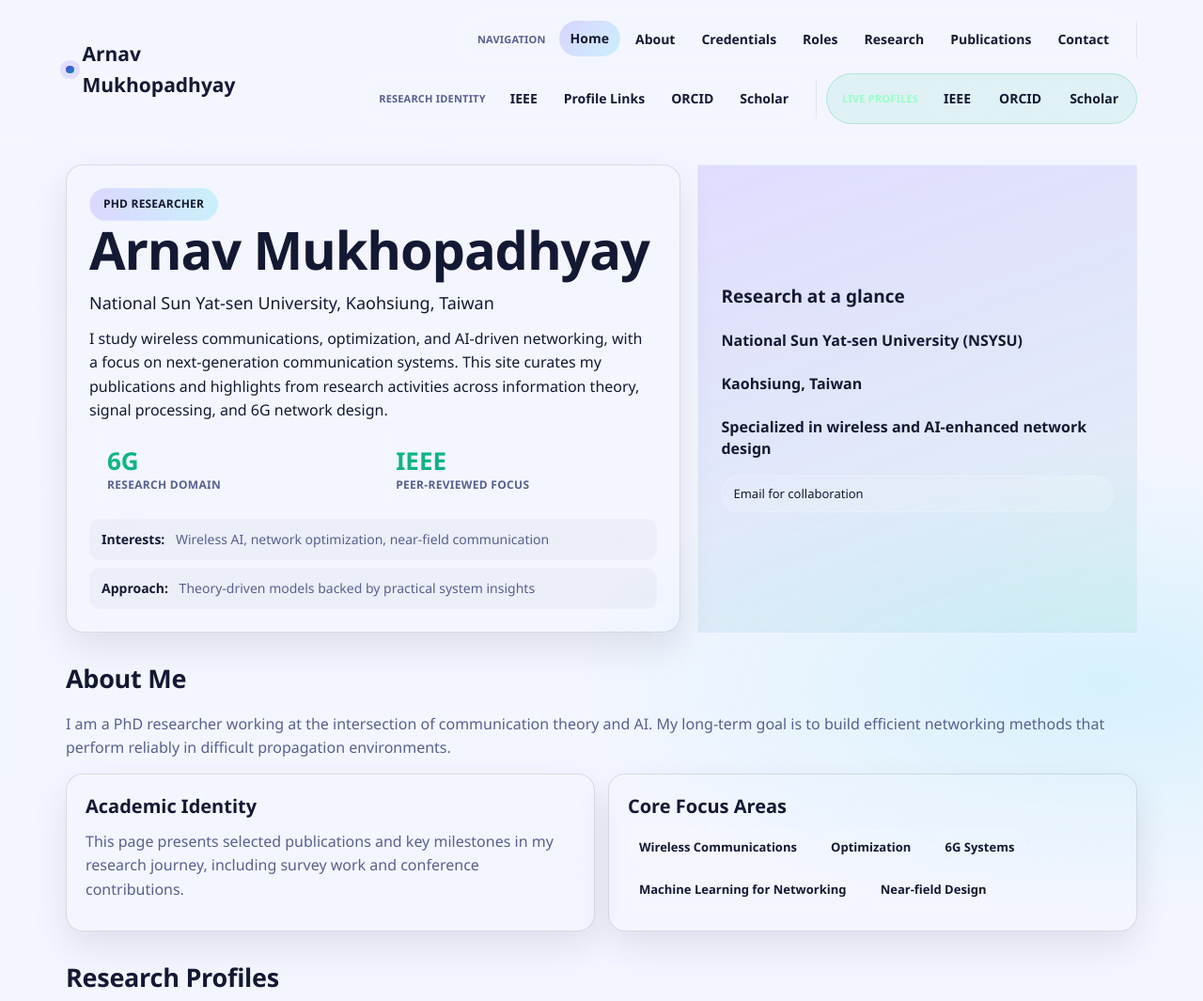
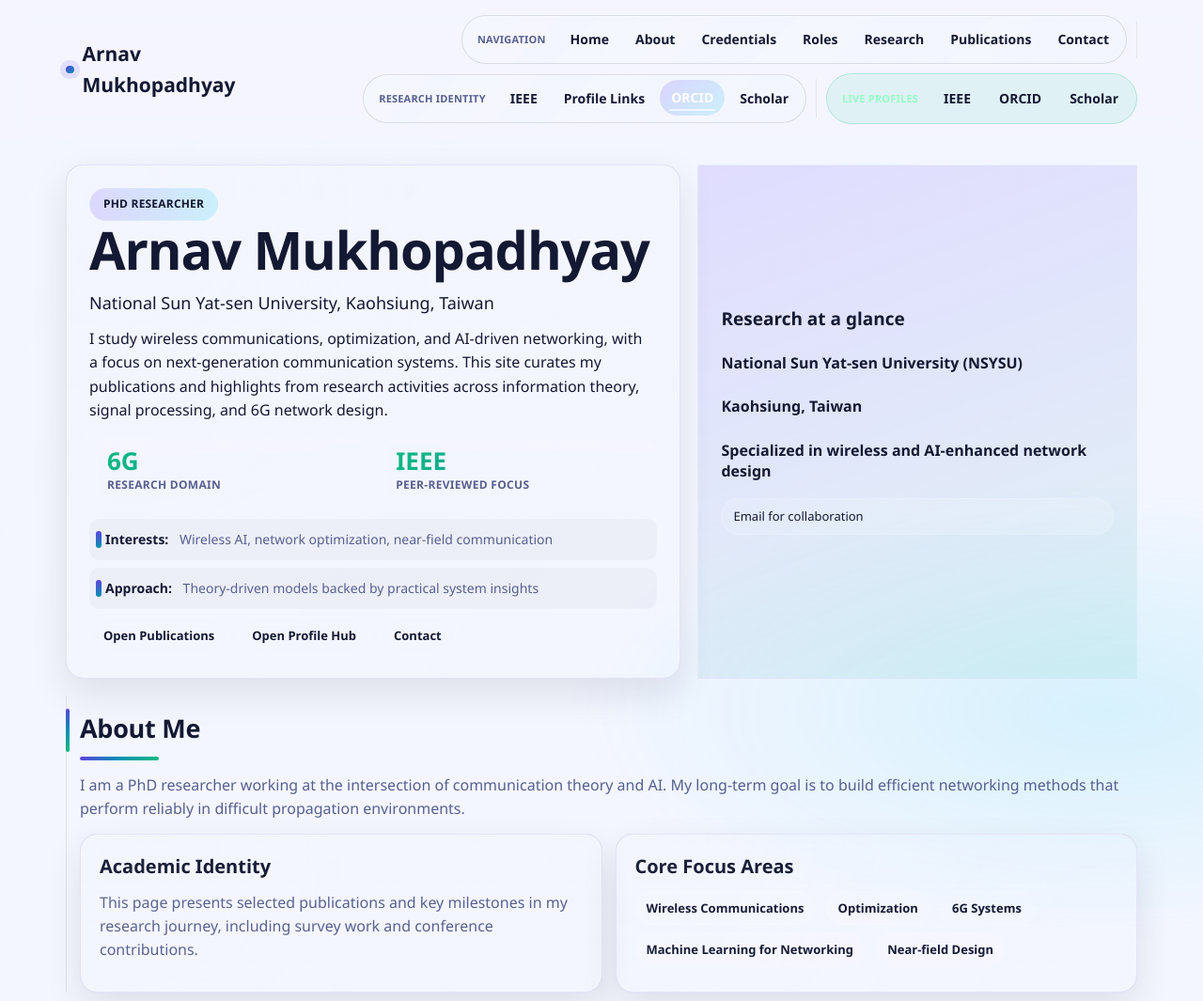
Before and after one commit to gudduarnav/gudduarnav.github.io, a plain HTML site: page index.html in a window 1280 px wide. Shown: the top 1065 px of the page at 94% size. Drawn offline with Linux system fonts and the light colour scheme.

Commit message:
Update index.html

```diff
--- a/index.html
+++ b/index.html
@@ -25,6 +25,8 @@
       --accent-solid: #0e172f;
       --border: rgba(255, 255, 255, 0.12);
       --shadow: 0 18px 45px rgba(2, 6, 23, 0.45);
+      --surface-border: color-mix(in srgb, var(--border) 90%, transparent);
+      --surface-rim: color-mix(in srgb, var(--panel) 85%, var(--accent-1));
       --radius: 18px;
       --max-width: min(1140px, 93vw);
     }
@@ -120,9 +122,34 @@
 
     .surface {
       background: linear-gradient(180deg, rgba(255, 255, 255, 0.05), rgba(255, 255, 255, 0.02));
-      border: 1px solid var(--border);
+      border: 1px solid var(--surface-border);
+      outline: 1px solid var(--surface-rim);
+      outline-offset: -1px;
       border-radius: var(--radius);
       box-shadow: var(--shadow);
+      transition: transform 0.22s ease, border-color 0.22s ease, box-shadow 0.22s ease;
+      position: relative;
+      overflow: hidden;
+    }
+
+    .surface::before {
+      content: "";
+      position: absolute;
+      inset: 0;
+      pointer-events: none;
+      background: radial-gradient(
+          circle at 8% 8%,
+          rgba(255, 255, 255, 0.06),
+          transparent 45%
+        ),
+        linear-gradient(130deg, transparent, rgba(255, 255, 255, 0.025));
+      opacity: 0.65;
+    }
+
+    .surface:hover {
+      transform: translateY(-3px);
+      border-color: color-mix(in srgb, var(--accent-1) 32%, var(--border));
+      box-shadow: 0 22px 48px rgba(2, 6, 23, 0.55);
     }
 
     .surface-soft {
@@ -178,12 +205,13 @@
 
     .menu-segment {
       padding: 6px;
-      border: 1px solid rgba(255, 255, 255, 0.11);
-      background: rgba(255, 255, 255, 0.04);
+      border: 1px solid color-mix(in srgb, var(--border) 95%, transparent);
+      background: linear-gradient(135deg, rgba(255, 255, 255, 0.09), rgba(255, 255, 255, 0.02));
       border-radius: 999px;
       display: flex;
       gap: 4px;
       align-items: center;
+      box-shadow: inset 0 1px 0 rgba(255, 255, 255, 0.25);
     }
 
     .menu-segment-title {
@@ -201,13 +229,37 @@
       font-size: 14px;
       padding: 8px 12px;
       border-radius: 999px;
-      transition: transform 0.15s ease, background 0.2s ease;
+      transition: transform 0.15s ease, background 0.2s ease, color 0.2s ease;
+      position: relative;
+      white-space: nowrap;
+    }
+
+    .menu-segment a::after {
+      content: "";
+      position: absolute;
+      left: 10px;
+      right: 10px;
+      bottom: 5px;
+      height: 2px;
+      border-radius: 999px;
+      background: currentColor;
+      transform: scaleX(0);
+      transform-origin: right center;
+      opacity: 0.65;
+      transition: transform 0.2s ease;
     }
 
     .menu-segment a:hover,
     .menu-segment a.active {
       background: linear-gradient(135deg, rgba(124, 92, 255, 0.22), rgba(34, 211, 238, 0.20));
       transform: translateY(-1px);
+      color: #fff;
+    }
+
+    .menu-segment a:hover::after,
+    .menu-segment a.active::after {
+      transform: scaleX(1);
+      transform-origin: left center;
     }
 
     .btn-cta {
@@ -329,6 +381,8 @@
       padding: 10px;
       border-left: 1px solid rgba(255, 255, 255, 0.18);
       margin-left: 8px;
+      background: linear-gradient(180deg, rgba(255, 255, 255, 0.05), rgba(255, 255, 255, 0.015));
+      border-radius: 12px;
     }
 
     .metric-value {
@@ -364,6 +418,19 @@
       border-radius: 11px;
       color: var(--text-dim);
       font-size: 14px;
+      position: relative;
+      padding-left: 16px;
+    }
+
+    .quick-links li::before {
+      content: "";
+      position: absolute;
+      width: 6px;
+      left: 6px;
+      top: 12px;
+      bottom: 12px;
+      border-radius: 999px;
+      background: linear-gradient(180deg, var(--accent-1), var(--accent-2));
     }
 
     .quick-links strong {
@@ -403,16 +470,80 @@
       font-size: 13px;
     }
 
+    .hero-actions {
+      margin-top: 8px;
+      display: flex;
+      flex-wrap: wrap;
+      gap: 10px;
+      align-items: center;
+    }
+
+    .hero-action {
+      display: inline-flex;
+      align-items: center;
+      justify-content: center;
+      padding: 9px 14px;
+      border-radius: 999px;
+      border: 1px solid rgba(255, 255, 255, 0.16);
+      font-size: 13px;
+      font-weight: 700;
+      transition: transform 0.2s ease, border-color 0.2s ease;
+    }
+
+    .hero-action:hover {
+      transform: translateY(-1px);
+      border-color: color-mix(in srgb, var(--accent-2) 50%, rgba(255, 255, 255, 0.4));
+    }
+
     .about,
     .research,
     .publications {
       padding-top: 10px;
+      position: relative;
+      padding-left: 14px;
+      border-left: 1px solid color-mix(in srgb, var(--border) 72%, transparent);
+    }
+
+    .about::before,
+    .research::before,
+    .publications::before,
+    #profiles::before,
+    #credentials::before,
+    #service-roles::before,
+    #ieee-profile::before {
+      content: "";
+      position: absolute;
+      left: -1px;
+      top: 14px;
+      width: 4px;
+      height: 46px;
+      border-radius: 999px;
+      background: linear-gradient(180deg, var(--accent-1), var(--accent-2), var(--accent-3));
+    }
+
+    #profiles,
+    #ieee-profile,
+    #publications {
+      margin-top: 6px;
     }
 
     .section-title {
       margin: 0 0 14px;
       font-size: 27px;
       letter-spacing: -0.01em;
+      position: relative;
+      width: fit-content;
+      padding-top: 4px;
+    }
+
+    .section-title::after {
+      content: "";
+      display: block;
+      height: 4px;
+      margin-top: 8px;
+      width: 84px;
+      border-radius: 999px;
+      background: linear-gradient(90deg, var(--accent-1), var(--accent-2), var(--accent-3));
     }
 
     .section-subtitle {
@@ -465,6 +596,11 @@
 
     .pub-category {
       padding: 16px;
+      position: relative;
+    }
+
+    .pub-category + .pub-category {
+      margin-top: 12px;
     }
 
     .pub-category h3 {
@@ -476,6 +612,8 @@
       margin: 0 0 12px;
       padding-bottom: 10px;
       border-bottom: 1px dashed rgba(255, 255, 255, 0.14);
+      padding-left: 12px;
+      border-left: 1px solid color-mix(in srgb, var(--accent-2) 40%, transparent);
     }
 
     .pub-item:last-child {
@@ -863,6 +1001,11 @@
           <li><strong>Interests:</strong> Wireless AI, network optimization, near-field communication</li>
           <li><strong>Approach:</strong> Theory-driven models backed by practical system insights</li>
         </ul>
+        <div class="hero-actions">
+          <a href="#publications" class="hero-action">Open Publications</a>
+          <a href="#profiles" class="hero-action">Open Profile Hub</a>
+          <a href="#contact" class="hero-action">Contact</a>
+        </div>
       </article>
 
       <aside class="hero-meta" aria-label="Quick profile">
```
